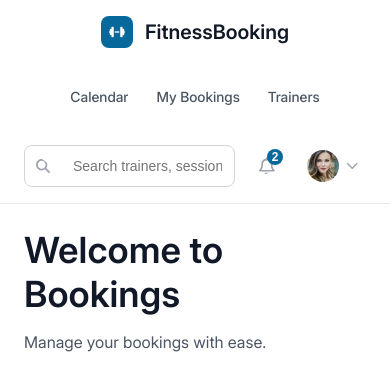
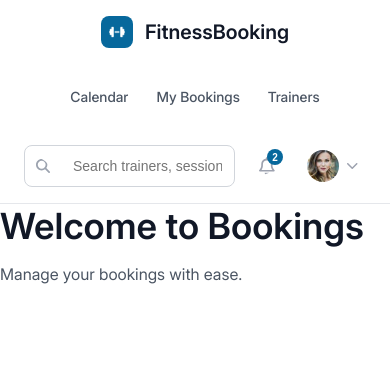
Before and after one commit to misha366/bookings, a React (Vite) app in the folder web/: page / in a window 390 px wide. Shown: the top 390 px of the page. Built offline with nearby package versions, Linux system fonts and the light colour scheme.

Commit message:
calendar: added responsive layout for sidebar, fixed header font-size

```diff
--- a/web/src/components/Header/Header.sass
+++ b/web/src/components/Header/Header.sass
@@ -61,7 +61,7 @@
     padding: 0 $spacing-xxs
     background-color: $color-primary
     color: $color-white
-    font-size: $font-size-xs
+    font-size: $font-size-xxs
     font-weight: $font-weight-semibold
     border-radius: $border-radius-sm
     display: flex
@@ -155,7 +155,7 @@
   &__type
     display: inline-block
     padding: $spacing-xxs
-    font-size: $font-size-xs
+    font-size: $font-size-xxs
     font-weight: $font-weight-semibold
     text-transform: uppercase
     background-color: $color-blue-lightest
--- a/web/src/layouts/RootLayout.sass
+++ b/web/src/layouts/RootLayout.sass
@@ -7,4 +7,3 @@
 
   &__main
     flex-grow: 1
-    padding: $spacing-lg
--- a/web/src/pages/Calendar/Calendar.sass
+++ b/web/src/pages/Calendar/Calendar.sass
@@ -5,11 +5,18 @@
   flex-direction: column
   height: 100vh
 
+  @media (max-width: $breakpoint-lg)
+    height: auto
+    min-height: 100vh
+
   &__content
     display: flex
     flex-grow: 1
     overflow: hidden
 
+    @media (max-width: $breakpoint-lg)
+      flex-direction: column
+
   &__calendar
     flex-grow: 1
     padding: $spacing-lg
```
